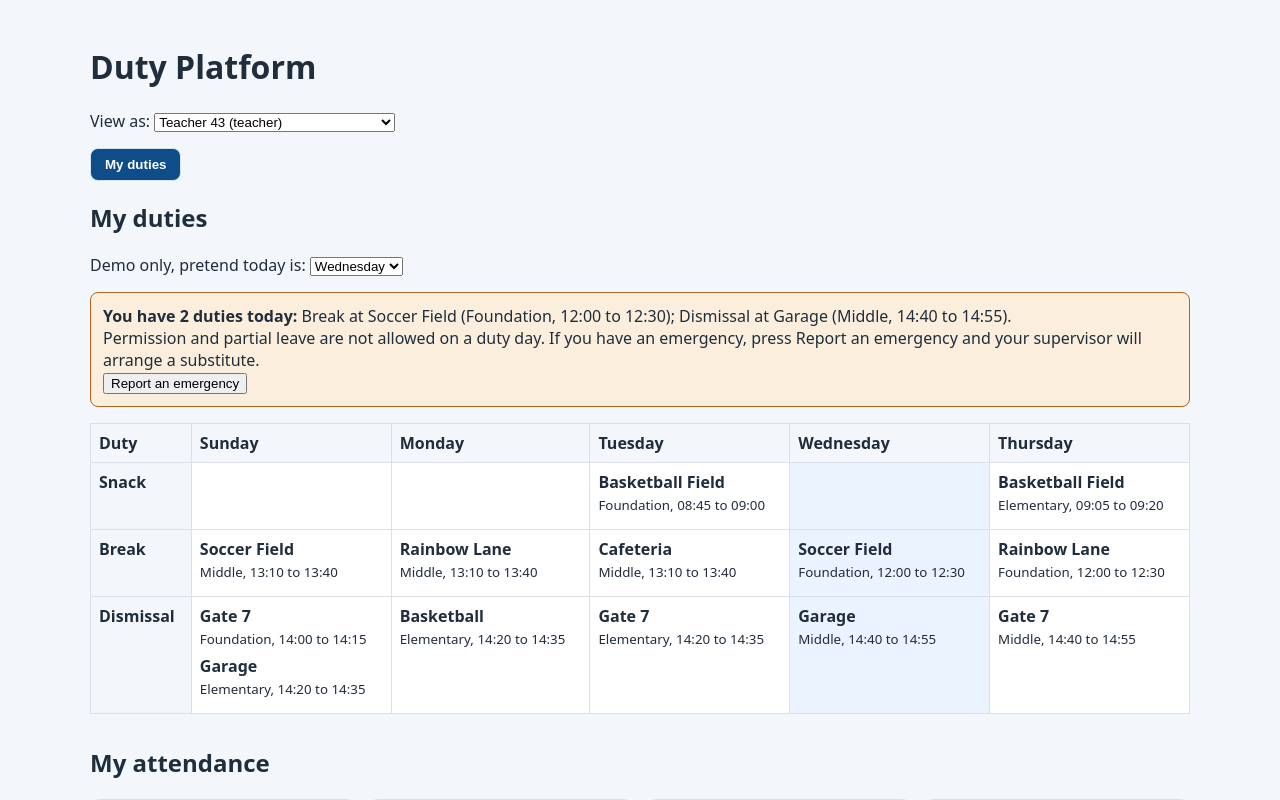
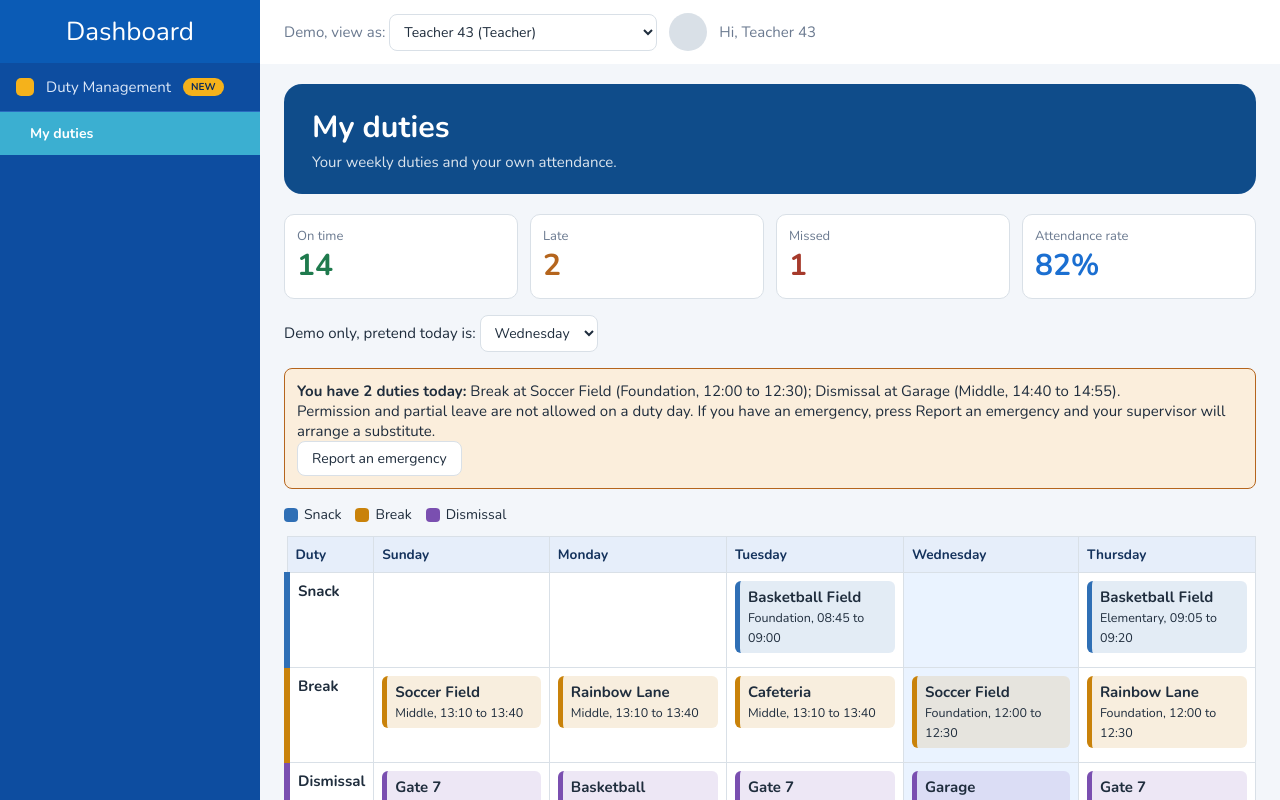
Before and after one commit to Reham244/duty-platform, a React (Vite) app in the folder frontend/: page / in a window 1280 px wide. Shown: the top 800 px of the page. Built offline with nearby package versions, Linux system fonts and the light colour scheme.

Commit message:
Add close options to the mobile menu

```diff
--- a/frontend/index.html
+++ b/frontend/index.html
@@ -4,7 +4,8 @@
     <meta charset="UTF-8" />
     <link rel="icon" type="image/svg+xml" href="/favicon.svg" />
     <meta name="viewport" content="width=device-width, initial-scale=1.0" />
-    <title>frontend</title>
+    <title>Duty Platform</title>
+    <link rel="stylesheet" href="https://fonts.googleapis.com/css2?family=Nunito:wght@400;600;700&display=swap" />
   </head>
   <body>
     <div id="root"></div>
--- a/frontend/src/App.tsx
+++ b/frontend/src/App.tsx
@@ -1,15 +1,27 @@
 import { useEffect, useState } from "react";
 import { getUsers } from "./api";
-import { menuByRole, screens } from "./roles";
+import { menuByRole } from "./roles";
 import type { ScreenId } from "./roles";
 import type { User } from "./types";
+import Layout from "./components/Layout";
 import MyDuties from "./components/MyDuties";
 import AttendanceCards from "./components/AttendanceCards";
-import ComingSoon from "./components/ComingSoon";
 import Statistics from "./components/Statistics";
 import Substitutions from "./components/Substitutions";
 import ManageSchedule from "./components/ManageSchedule";
 import DutyTypes from "./components/DutyTypes";
+import ComingSoon from "./components/ComingSoon";
+
+// Chooses which screen to show for the person and the menu item.
+function ScreenView({ user, screen }: { user: User; screen: ScreenId }) {
+  if (screen === "myDuties") return <MyDuties user={user} />;
+  if (screen === "attendance") return <AttendanceCards user={user} />;
+  if (screen === "stats" || screen === "allStats") return <Statistics user={user} />;
+  if (screen === "substitutions") return <Substitutions user={user} />;
+  if (screen === "schedule") return <ManageSchedule user={user} />;
+  if (screen === "dutyTypes") return <DutyTypes />;
+  return <ComingSoon id={screen} />;
+}
 
 function App() {
   const [users, setUsers] = useState<User[]>([]);
@@ -28,54 +40,19 @@ function App() {
   // If the chosen screen is not allowed for this role, fall back to its first screen.
   const active: ScreenId | undefined = menu.includes(screen) ? screen : menu[0];
 
-  function renderScreen() {
-    if (!current || !active) return null;
-    if (active === "myDuties") return <MyDuties user={current} />;
-    if (active === "attendance") return <AttendanceCards key={current.id} user={current} />;
-        if (active === "stats" || active === "allStats") return <Statistics key={current.id + active} user={current} />;
-        if (active === "substitutions") return <Substitutions key={current.id} user={current} />;
-        if (active === "schedule") return <ManageSchedule key={current.id} user={current} />;
-        if (active === "dutyTypes") return <DutyTypes key={current.id} />;
-    return <ComingSoon id={active} />;
-  }
+  if (!current || !active) return <p style={{ padding: 24 }}>Loading...</p>;
 
   return (
-    <div style={{ padding: 24, maxWidth: 1100, margin: "0 auto" }}>
-      <h1>Duty Platform</h1>
-      <label>
-        View as:{" "}
-        <select value={currentId ?? ""} onChange={(e) => setCurrentId(Number(e.target.value))}>
-          {users.map((u) => (
-            <option key={u.id} value={u.id}>
-              {u.fullName} ({u.role})
-            </option>
-          ))}
-        </select>
-      </label>
-
-      <div style={{ display: "flex", gap: 8, flexWrap: "wrap", margin: "16px 0" }}>
-        {menu.map((id) => (
-          <button
-            key={id}
-            onClick={() => setScreen(id)}
-            style={{
-              padding: "8px 14px",
-              borderRadius: 8,
-              border: "1px solid #d9e0e7",
-              background: id === active ? "#0f4c8a" : "white",
-              color: id === active ? "white" : "#1f2d3d",
-              fontWeight: id === active ? 700 : 400,
-              cursor: "pointer",
-            }}
-          >
-            {screens[id].title}
-            {!screens[id].ready && " (soon)"}
-          </button>
-        ))}
-      </div>
-
-      {renderScreen()}
-    </div>
+    <Layout
+      users={users}
+      current={current}
+      onUserChange={setCurrentId}
+      menu={menu}
+      active={active}
+      onSelect={setScreen}
+    >
+      <ScreenView key={`${current.id}-${active}`} user={current} screen={active} />
+    </Layout>
   );
 }
 
--- /dev/null
+++ b/frontend/src/components/DutyBlock.tsx
@@ -0,0 +1,33 @@
+import type { ReactNode } from "react";
+import type { DutyTypeInfo } from "../types";
+
+// One duty inside a schedule cell, coloured by its duty type.
+export function DutyBlock({ colour, children }: { colour: string; children: ReactNode }) {
+  return (
+    <div
+      style={{
+        background: `${colour}22`,
+        borderLeft: `5px solid ${colour}`,
+        borderRadius: 6,
+        padding: "6px 8px",
+        marginBottom: 6,
+      }}
+    >
+      {children}
+    </div>
+  );
+}
+
+// A key that shows which colour means which duty type.
+export function Legend({ types }: { types: DutyTypeInfo[] }) {
+  return (
+    <div style={{ display: "flex", gap: 14, flexWrap: "wrap", margin: "12px 0" }}>
+      {types.map((t) => (
+        <span key={t.code} style={{ display: "inline-flex", alignItems: "center", gap: 6, fontSize: 14 }}>
+          <span style={{ width: 14, height: 14, borderRadius: 4, background: t.colour, display: "inline-block" }} />
+          {t.name}
+        </span>
+      ))}
+    </div>
+  );
+}
--- /dev/null
+++ b/frontend/src/components/Layout.tsx
@@ -0,0 +1,87 @@
+import { useState } from "react";
+import type { ReactNode } from "react";
+import { screens } from "../roles";
+import type { ScreenId } from "../roles";
+import type { Role, User } from "../types";
+
+const roleLabels: Record<Role, string> = {
+  teacher: "Teacher",
+  supervisor: "Supervisor",
+  head_of_stage: "Head of stage",
+  admin: "Admin",
+};
+
+interface LayoutProps {
+  users: User[];
+  current: User;
+  onUserChange: (id: number) => void;
+  menu: ScreenId[];
+  active: ScreenId;
+  onSelect: (id: ScreenId) => void;
+  children: ReactNode;
+}
+
+export default function Layout({ users, current, onUserChange, menu, active, onSelect, children }: LayoutProps) {
+  const [open, setOpen] = useState(false);
+
+  return (
+    <div className="shell">
+      {open && <div className="backdrop" onClick={() => setOpen(false)} />}
+
+      <nav className={`sidebar ${open ? "open" : ""}`}>
+        <div className="sidebar-head">
+          Dashboard
+          <button className="close-menu" onClick={() => setOpen(false)} aria-label="Close menu">
+            ✕
+          </button>
+        </div>
+        <div className="side-group">
+          <span className="gold-icon" />
+          <span>Duty Management</span>
+          <span className="new-tag">NEW</span>
+        </div>
+        {menu.map((id) => (
+          <button
+            key={id}
+            className={`nav-item ${id === active ? "active" : ""} ${screens[id].ready ? "" : "soon"}`}
+            onClick={() => {
+              onSelect(id);
+              setOpen(false);
+            }}
+          >
+            {screens[id].title}
+            {!screens[id].ready && " (soon)"}
+          </button>
+        ))}
+      </nav>
+
+      <div className="main">
+        <header className="topbar">
+          <button className="burger" onClick={() => setOpen(!open)} aria-label="Menu">☰</button>
+          <div className="topbar-right">
+            <label>
+              Demo, view as:{" "}
+              <select value={current.id} onChange={(e) => onUserChange(Number(e.target.value))}>
+                {users.map((u) => (
+                  <option key={u.id} value={u.id}>
+                    {u.fullName} ({roleLabels[u.role]})
+                  </option>
+                ))}
+              </select>
+            </label>
+            <span className="avatar" />
+            <span>Hi, {current.fullName}</span>
+          </div>
+        </header>
+
+        <main className="content">
+          <section className="banner">
+            <h1>{screens[active].title}</h1>
+            <p>{screens[active].about}</p>
+          </section>
+          <div className="screen">{children}</div>
+        </main>
+      </div>
+    </div>
+  );
+}
--- a/frontend/src/components/MyAttendance.tsx
+++ b/frontend/src/components/MyAttendance.tsx
@@ -17,13 +17,17 @@ const labels: Record<AttendanceStatus, string> = {
 
 const cell: CSSProperties = { border: "1px solid #d9e0e7", padding: 8, textAlign: "left" };
 
-export default function MyAttendance({ user }: { user: User }) {
+function useRows(userId: number) {
   const [rows, setRows] = useState<AttendanceRow[]>([]);
+  useEffect(() => {
+    getMyAttendance(userId).then(setRows);
+  }, [userId]);
+  return rows;
+}
 
-  useEffect(() => {
-    getMyAttendance(user.id).then(setRows);
-  }, [user.id]);
-
+// The four boxes: on time, late, missed and the rate. Shown at the top of My duties.
+export function AttendanceSummary({ user }: { user: User }) {
+  const rows = useRows(user.id);
   const count = (s: AttendanceStatus) => rows.filter((r) => r.record.status === s).length;
   const present = count("present");
   const late = count("late");
@@ -32,21 +36,29 @@ export default function MyAttendance({ user }: { user: User }) {
   const rate = total === 0 ? 0 : Math.round((present / total) * 100);
 
   const box = (label: string, value: string, colour: string) => (
-    <div style={{ flex: 1, border: "1px solid #d9e0e7", borderRadius: 10, padding: 12, background: "white" }}>
+    <div style={{ flex: 1, minWidth: 140, border: "1px solid #d9e0e7", borderRadius: 10, padding: 12, background: "white" }}>
       <div style={{ color: "#6b7a90", fontSize: 13 }}>{label}</div>
       <div style={{ fontSize: 30, fontWeight: 700, color: colour }}>{value}</div>
     </div>
   );
 
   return (
+    <div style={{ display: "flex", gap: 12, flexWrap: "wrap", margin: "16px 0" }}>
+      {box("On time", String(present), colours.present)}
+      {box("Late", String(late), colours.late)}
+      {box("Missed", String(absent), colours.absent)}
+      {box("Attendance rate", `${rate}%`, "#1b6fd1")}
+    </div>
+  );
+}
+
+// The history table. Shown at the bottom of My duties.
+export default function MyAttendance({ user }: { user: User }) {
+  const rows = useRows(user.id);
+
+  return (
     <div style={{ marginTop: 32 }}>
-      <h2>My attendance</h2>
-      <div style={{ display: "flex", gap: 12, marginBottom: 16 }}>
-        {box("On time", String(present), colours.present)}
-        {box("Late", String(late), colours.late)}
-        {box("Missed", String(absent), colours.absent)}
-        {box("Attendance rate", `${rate}%`, "#1b6fd1")}
-      </div>
+      <h2>My attendance history</h2>
       <table style={{ borderCollapse: "collapse", width: "100%", background: "white" }}>
         <thead>
           <tr>
--- a/frontend/src/components/MyDuties.tsx
+++ b/frontend/src/components/MyDuties.tsx
@@ -3,7 +3,8 @@ import type { CSSProperties } from "react";
 import { dateOfDay, getDutyTypes, getMyDuties, getMySubstituteDuties, hasEmergency, reportEmergency } from "../api";
 import type { SubstituteDuty } from "../api";
 import type { Duty, DutyTypeInfo, User } from "../types";
-import MyAttendance from "./MyAttendance";
+import MyAttendance, { AttendanceSummary } from "./MyAttendance";
+import { DutyBlock, Legend } from "./DutyBlock";
 
 const days = ["Sunday", "Monday", "Tuesday", "Wednesday", "Thursday"];
 
@@ -49,6 +50,9 @@ export default function MyDuties({ user }: { user: User }) {
   return (
     <div>
       <h2>My duties</h2>
+
+      <AttendanceSummary user={user} />
+
       <label>
         Demo only, pretend today is:{" "}
         <select value={today} onChange={(e) => setToday(Number(e.target.value))}>
@@ -85,7 +89,9 @@ export default function MyDuties({ user }: { user: User }) {
         </div>
       )}
 
-      <table style={{ borderCollapse: "collapse", width: "100%", marginTop: 16 }}>
+      <Legend types={types} />
+
+      <table style={{ borderCollapse: "collapse", width: "100%" }}>
         <thead>
           <tr>
             <th style={cell}>Duty</th>
@@ -97,18 +103,20 @@ export default function MyDuties({ user }: { user: User }) {
         <tbody>
           {types.map((t) => (
             <tr key={t.code}>
-              <td style={cell}><b>{t.name}</b></td>
+              <td style={{ ...cell, borderLeft: `6px solid ${t.colour}`, background: "white" }}>
+                <b>{t.name}</b>
+              </td>
               {days.map((name, dayIndex) => (
                 <td key={name} style={{ ...cell, background: dayIndex === today ? "#eaf3ff" : "white" }}>
                   {duties
                     .filter((d) => d.type === t.code && d.day === dayIndex)
                     .sort(byTime)
                     .map((d) => (
-                      <div key={d.id} style={{ marginBottom: 6 }}>
+                      <DutyBlock key={d.id} colour={t.colour}>
                         <b>{d.place}</b>
                         <br />
                         <small>{d.stage}, {d.start} to {d.end}</small>
-                      </div>
+                      </DutyBlock>
                     ))}
                 </td>
               ))}
@@ -116,6 +124,7 @@ export default function MyDuties({ user }: { user: User }) {
           ))}
         </tbody>
       </table>
+
       <MyAttendance user={user} />
     </div>
   );
--- a/frontend/src/index.css
+++ b/frontend/src/index.css
@@ -1,6 +1,240 @@
+:root {
+  --bg: #f3f6fa;
+  --ink: #1f2d3d;
+  --mute: #6b7a90;
+  --line: #e3e8ee;
+  --blue: #0f4c8a;
+  --blue-2: #1b6fd1;
+  --side: #0d4da0;
+  --side-dark: #0a3f88;
+  --side-head: #0b5bb5;
+  --cyan: #3bafd1;
+  --gold: #f5b21b;
+}
+
+* {
+  box-sizing: border-box;
+}
+
 body {
   margin: 0;
   font-family: "Nunito", system-ui, Arial, sans-serif;
-  background: #f3f6fa;
-  color: #1f2d3d;
+  font-size: 15px;
+  background: var(--bg);
+  color: var(--ink);
 }
+
+h2,
+h3 {
+  color: #14325c;
+}
+
+/* ---------- Buttons, inputs, tables (apply to every screen) ---------- */
+button {
+  font-family: inherit;
+  font-size: 14px;
+  cursor: pointer;
+  background: #fff;
+  color: var(--ink);
+  border: 1px solid #d9e0e7;
+  border-radius: 8px;
+  padding: 7px 14px;
+}
+button:hover {
+  border-color: var(--blue-2);
+}
+
+select,
+input {
+  font-family: inherit;
+  font-size: 14px;
+  padding: 7px 10px;
+  border: 1px solid #d9e0e7;
+  border-radius: 8px;
+  background: #fff;
+  color: var(--ink);
+}
+
+th {
+  background: #e6eefa !important;
+  color: #14325c;
+  font-size: 0.85rem;
+}
+
+/* ---------- Page layout ---------- */
+.shell {
+  display: flex;
+  min-height: 100vh;
+}
+
+.sidebar {
+  width: 260px;
+  flex-shrink: 0;
+  background: var(--side);
+  color: #fff;
+}
+.sidebar-head {
+  background: var(--side-head);
+  text-align: center;
+  font-size: 26px;
+  padding: 14px;
+}
+.side-group {
+  display: flex;
+  align-items: center;
+  gap: 12px;
+  padding: 14px 16px;
+  border-bottom: 1px solid #2a6bc0;
+  color: #dce8f8;
+}
+.gold-icon {
+  width: 18px;
+  height: 18px;
+  border-radius: 5px;
+  background: var(--gold);
+}
+.new-tag {
+  background: var(--gold);
+  color: #0b2a5b;
+  font-size: 10px;
+  font-weight: 700;
+  border-radius: 10px;
+  padding: 2px 8px;
+}
+.sidebar .nav-item {
+  display: block;
+  width: 100%;
+  text-align: left;
+  padding: 12px 16px 12px 30px;
+  background: var(--side-dark);
+  color: #fff;
+  border: 0;
+  border-radius: 0;
+  font-size: 14px;
+}
+.sidebar .nav-item:hover {
+  background: #0c4a9c;
+}
+.sidebar .nav-item.active {
+  background: var(--cyan);
+  font-weight: 700;
+}
+.sidebar .nav-item.soon {
+  opacity: 0.7;
+}
+
+.main {
+  flex: 1;
+  min-width: 0;
+  display: flex;
+  flex-direction: column;
+}
+.topbar {
+  height: 64px;
+  background: #fff;
+  display: flex;
+  align-items: center;
+  justify-content: space-between;
+  padding: 0 24px;
+  gap: 16px;
+}
+.topbar-right {
+  display: flex;
+  align-items: center;
+  gap: 12px;
+  flex-wrap: wrap;
+  justify-content: flex-end;
+  color: var(--mute);
+}
+.burger {
+  display: none;
+  font-size: 22px;
+  line-height: 1;
+  padding: 4px 10px;
+  color: var(--blue-2);
+}
+.avatar {
+  width: 38px;
+  height: 38px;
+  border-radius: 50%;
+  background: #d9e0e7;
+}
+
+.content {
+  padding: 20px 24px 48px;
+  width: 100%;
+  max-width: 1200px;
+}
+.banner {
+  background: var(--blue);
+  color: #fff;
+  border-radius: 18px;
+  padding: 22px 28px;
+  margin-bottom: 20px;
+}
+.banner h1 {
+  margin: 0 0 4px;
+  font-size: 1.9rem;
+}
+.banner p {
+  margin: 0;
+  opacity: 0.85;
+}
+
+/* The banner already shows the screen title, so hide each screen's own first heading. */
+.screen > div > h2:first-child {
+  display: none;
+}
+
+/* ---------- Small screens: the menu slides in ---------- */
+@media (max-width: 800px) {
+  .sidebar {
+    position: fixed;
+    top: 0;
+    bottom: 0;
+    left: 0;
+    z-index: 10;
+    transform: translateX(-100%);
+    transition: transform 0.2s;
+  }
+  .sidebar.open {
+    transform: none;
+  }
+  .burger {
+    display: inline-block;
+  }
+  .content {
+    padding: 16px;
+  }
+}
+/* ---------- Closing the menu on small screens ---------- */
+.sidebar-head {
+  position: relative;
+}
+.close-menu {
+  display: none;
+  position: absolute;
+  right: 10px;
+  top: 12px;
+  background: transparent;
+  color: #fff;
+  border: 0;
+  font-size: 20px;
+  padding: 4px 10px;
+}
+.backdrop {
+  display: none;
+}
+
+@media (max-width: 800px) {
+  .close-menu {
+    display: block;
+  }
+  .backdrop {
+    display: block;
+    position: fixed;
+    inset: 0;
+    background: rgba(0, 0, 0, 0.35);
+    z-index: 9;
+  }
+}
```
Also changed, not shown: frontend/src/components/ManageSchedule.tsx (+8 -4 lines).
